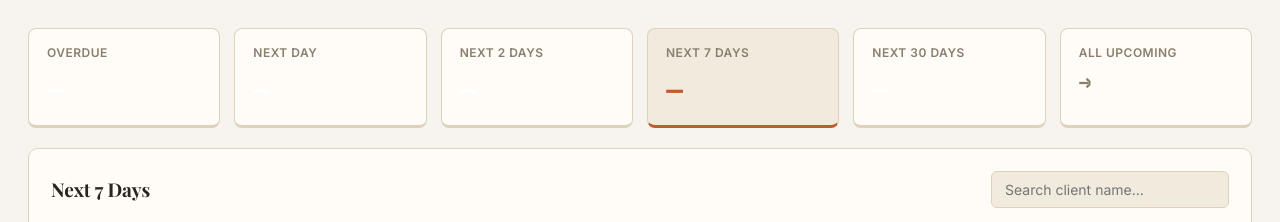
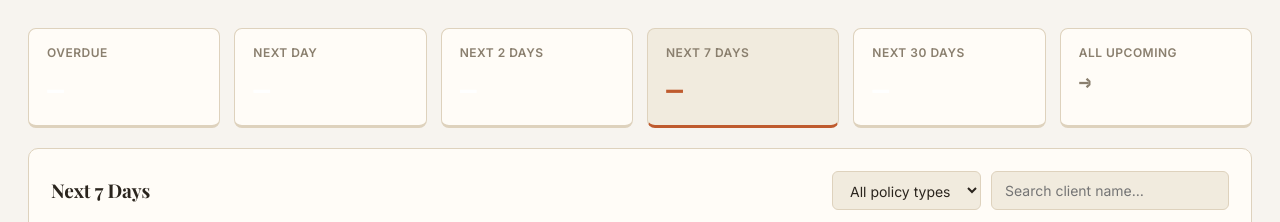
Before and after one commit to FincartOptima/Insurance-Tracker, a Flask app: template templates/dashboard.html in a window 1280 px wide. Shown: the part 58-280 px from the top of the page. Run offline with Flask 3, Linux system fonts and the light colour scheme; the template is opened without the code that fills it, so the values that code supplies are empty; parts of the project's set-up code (start-up, migrations or seed data) failed here and were passed over; some libraries are stand-ins or nearby versions.

Commit message:
Add policy type filter to the dashboard
Filters on the existing insurance_type field (labeled Type in the table) -
Column J 'Asset' was requested but is byte-identical to insurance_type in
every row checked, so it's the same filter rather than a duplicate one.
Composes with the bucket cards: counts and table both narrow together.

```diff
--- a/app.py
+++ b/app.py
@@ -80,6 +80,7 @@ def api_renewals():
             conn,
             bucket=request.args.get("bucket", "next7"),
             search=request.args.get("q", ""),
+            insurance_type=request.args.get("type", "all"),
         )
     finally:
         conn.close()
--- a/queries.py
+++ b/queries.py
@@ -60,13 +60,20 @@ def _row_out(r, days):
     }
 
 
-def build(conn, bucket, search):
+def build(conn, bucket, search, insurance_type="all"):
     if bucket not in BUCKET_LABELS:
         bucket = "next7"
 
     with conn.cursor() as cur:
         cur.execute("SELECT * FROM renewals")
         rows = cur.fetchall()
+
+    # Every type present across ALL data, regardless of the current filter,
+    # so the dropdown's option list never shrinks just because a filter is active.
+    type_options = sorted({r["insurance_type"] for r in rows if r["insurance_type"]})
+
+    if insurance_type and insurance_type != "all":
+        rows = [r for r in rows if r["insurance_type"] == insurance_type]
 
     today = dt.date.today()
     enriched = []
@@ -77,6 +84,7 @@ def build(conn, bucket, search):
 
     # Computed through the same _in_bucket used for the table, so the card
     # counts can never drift out of sync with what selecting that card shows.
+    # Reflects the type filter (if any), same as the table does.
     counts = {
         b: sum(1 for _, days in enriched if _in_bucket(days, b))
         for b in ("overdue", "tomorrow", "next2", "next7", "next30")
@@ -97,6 +105,8 @@ def build(conn, bucket, search):
         "bucket_label": BUCKET_LABELS[bucket],
         "rows": table,
         "as_of": today.isoformat(),
+        "type_options": type_options,
+        "insurance_type": insurance_type or "all",
     }
 
 
--- a/static/style.css
+++ b/static/style.css
@@ -155,12 +155,18 @@ button.danger:hover { background: var(--err-bg); }
   display: flex; justify-content: space-between; align-items: center;
   flex-wrap: wrap; gap: 14px; margin-bottom: 14px;
 }
+.panel-filters { display: flex; gap: 10px; flex-wrap: wrap; }
 #search {
   padding: 9px 13px; border: 1px solid var(--line); border-radius: 6px;
   background: var(--card-alt); color: var(--ink);
   font: 14px var(--sans); min-width: 220px;
 }
 #search:focus { outline: none; border-color: var(--brand); }
+#type-filter {
+  padding: 9px 13px; border: 1px solid var(--line); border-radius: 6px;
+  background: var(--card-alt); color: var(--ink); font: 14px var(--sans);
+}
+#type-filter:focus { outline: none; border-color: var(--brand); }
 
 .table-scroll { overflow-x: auto; }
 table { border-collapse: collapse; width: 100%; font-size: 14px; font-family: var(--mono); }
--- a/templates/dashboard.html
+++ b/templates/dashboard.html
@@ -35,7 +35,12 @@
 <section class="panel">
   <div class="panel-head">
     <h2 id="table-title">Next 7 Days</h2>
-    <input type="search" id="search" placeholder="Search client name&hellip;">
+    <div class="panel-filters">
+      <select id="type-filter">
+        <option value="all">All policy types</option>
+      </select>
+      <input type="search" id="search" placeholder="Search client name&hellip;">
+    </div>
   </div>
   <div class="table-scroll">
     <table id="table">
```
Also changed, not shown: static/dashboard.js (+16 -1 lines).
